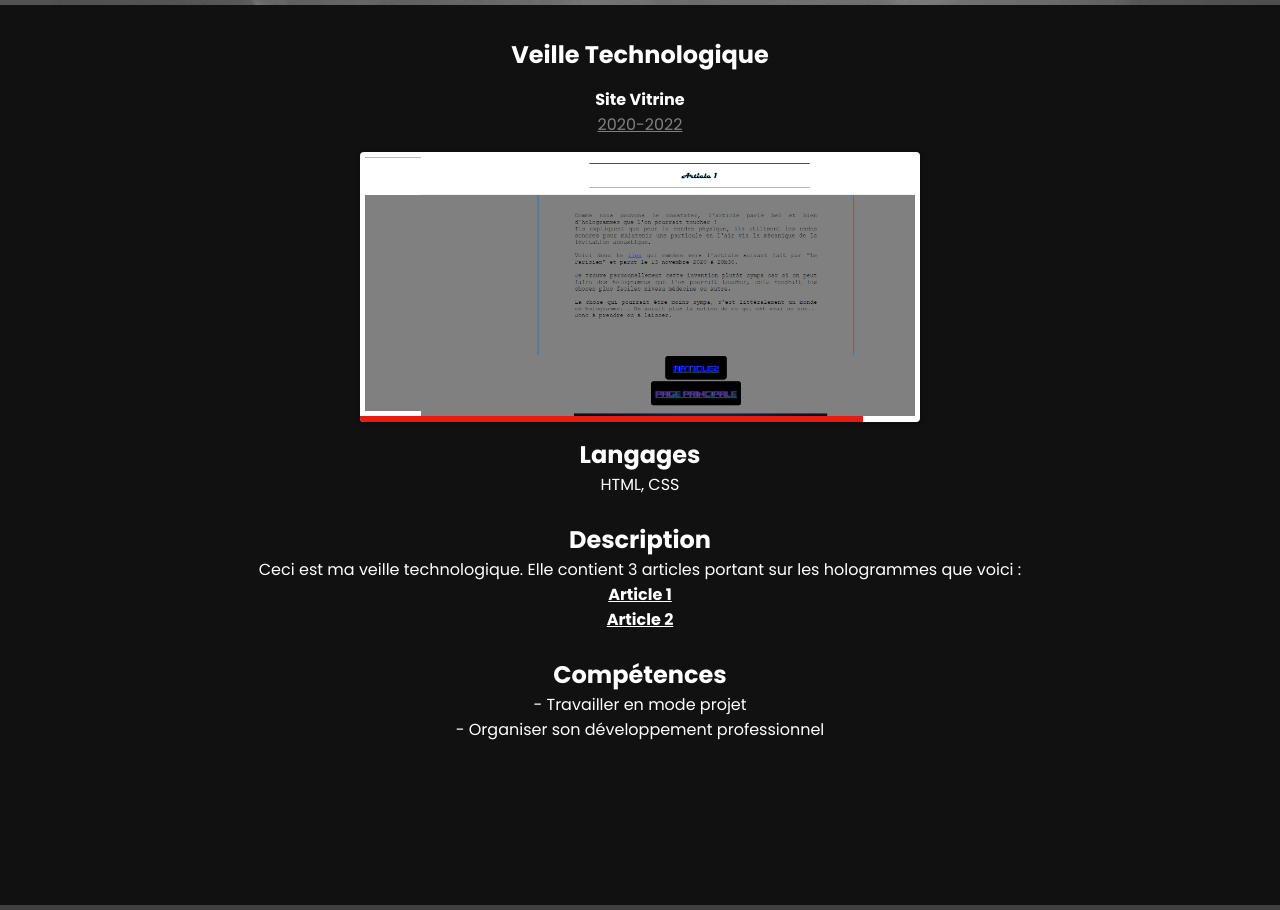
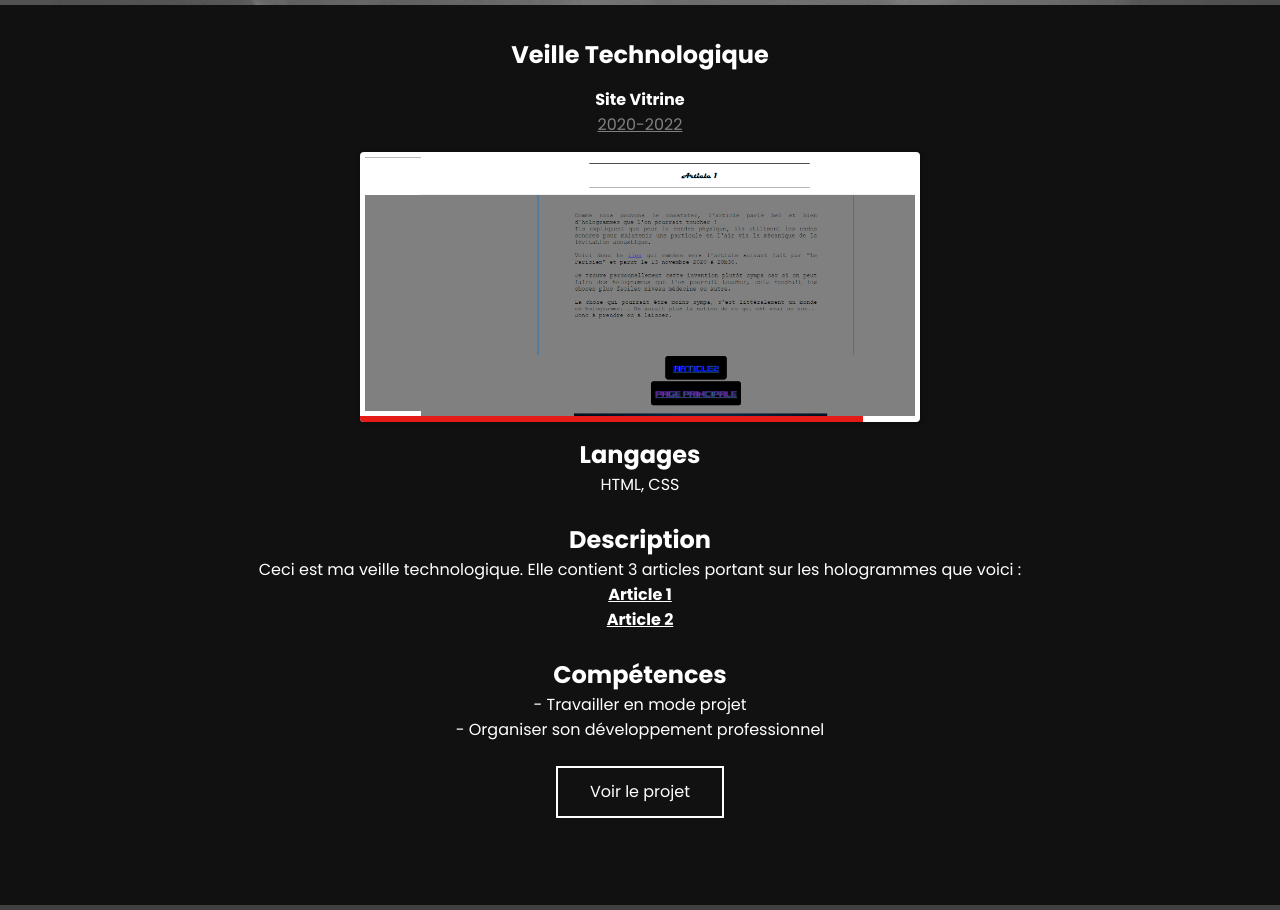
Before and after one commit to Orvuss/Portfolio, a PHP site: page / in a window 1280 px wide, after a click that opens the changed part. Run offline with PHP 8.4, Linux system fonts and the light colour scheme.

Commit message:
Ajout Bouton Projet

```diff
--- a/index.html
+++ b/index.html
@@ -211,6 +211,9 @@
                                     - Travailler en mode projet<br>
                                     - Organiser son développement professionnel<br>
                                 </p>
+                                <button class="raise">
+                                    <a href="" class="">Voir le projet</a>
+                                </button>
                             </div>
                         </div>
                     </div>
--- a/style.css
+++ b/style.css
@@ -516,6 +516,59 @@ section .title::after{
   .modal-window div:not(:last-of-type) {
     margin-bottom: 15px;
   }
+
+  /* Mon bouton */
+  @-webkit-keyframes pulse {
+	0% {
+		box-shadow: 0 0 0 0 var(--hover)
+	}
+}
+
+    @keyframes pulse {
+        0% {
+            box-shadow: 0 0 0 0 var(--hover)
+        }
+    }
+
+.raise:focus,
+.raise:hover {
+	box-shadow: 0 .5em .5em -.4em var(--hover);
+	transform: translateY(-.25em)
+}
+
+.raise {
+	--color: white;
+	--hover: darkgreen
+}
+
+.raise a {
+    color: white;
+}
+
+button {
+	color: var(--color);
+	transition: .25s
+}
+
+button:focus,
+button:hover {
+	border-color: var(--hover);
+	color: #fff
+}
+
+
+button {
+	background: 0 0;
+	border: 2px solid;
+	font: inherit;
+	line-height: 1;
+	margin: 1.5em;
+	padding: 1em 2em
+}
+
+
+  /* FIN */
+
 
   small {
     color: lightgray;
```
